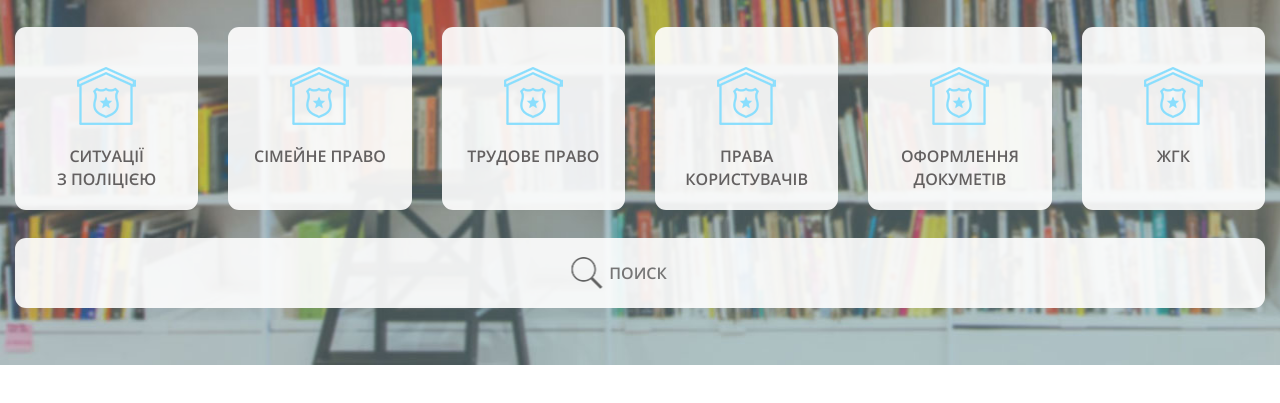
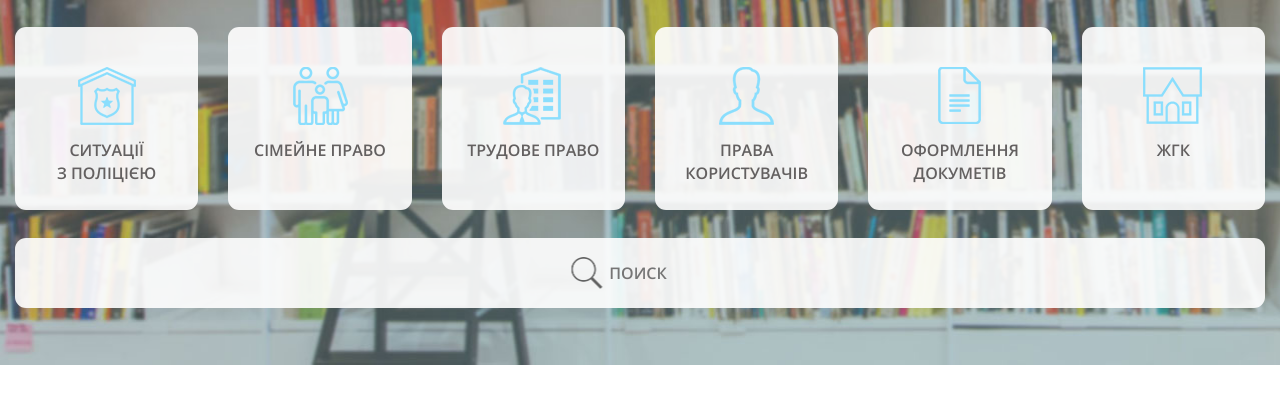
Before and after one commit to saynschuman/library, a website: page src/html/includes/_header.html in a window 1280 px wide. Shown: the part 385-788 px from the top of the page. Drawn offline with nearby package versions, Linux system fonts and the light colour scheme; files that its build step writes are made by us from their sources; files whose address does not match are found by name.

Commit message:
homepage finished

```diff
--- a/src/html/includes/_header.html
+++ b/src/html/includes/_header.html
@@ -39,37 +39,37 @@
             <div class="row">
                 <div class="col-md-2">
                      <div class="block">
-                         <div class="img"></div>
+                         <div class="img" id="police"></div>
                          <div class="title">Ситуації <br> з поліцією</div>
                      </div>
                 </div>
                 <div class="col-md-2">
                      <div class="block">
-                         <div class="img"></div>
+                         <div class="img" id="family"></div>
                          <div class="title">сімейне право</div>
                      </div>
                 </div>
                 <div class="col-md-2">
                      <div class="block">
-                         <div class="img"></div>
+                         <div class="img" id="work"></div>
                          <div class="title">ТРУДОВЕ ПРАВО</div>
                      </div>
                 </div>
                 <div class="col-md-2">
                      <div class="block">
-                         <div class="img"></div>
+                         <div class="img" id="users"></div>
                          <div class="title">ПРАВА КОРИСТУВАЧІВ</div>
                      </div>
                 </div>
                 <div class="col-md-2">
                      <div class="block">
-                         <div class="img"></div>
+                         <div class="img" id="docs"></div>
                          <div class="title">ОФОРМЛЕННЯ ДОКУМЕТІВ</div>
                      </div>
                 </div>
                 <div class="col-md-2">
                      <div class="block">
-                         <div class="img"></div>
+                         <div class="img" id="zhgk"></div>
                          <div class="title">ЖГК</div>
                      </div>
                 </div>
--- a/src/scss/main.scss
+++ b/src/scss/main.scss
@@ -148,7 +148,7 @@ header.header {
 				color: #fff;
 			}
 			.img {
-				background-image: url(../img/1-black.png);
+
 			}
 		}
 		&:hover {
@@ -158,20 +158,56 @@ header.header {
 				color: #fff;
 			}
 			.img {
-				background-image: url(../img/1-black.png);
+				&#police {
+					background-position: -17px -103px;
+				}
+				&#family {
+					background-position: -234px -103px;
+				}
+				&#work {
+					background-position: -449px -103px;
+				}
+				&#users {
+					background-position: -661px -103px;
+				}
+				&#docs {
+					background-position: -875px -103px;
+				}
+				&#zhgk {
+					background-position: -1088px -103px;
+				}
 			}
 		}
 		.img {
-			height: 58px;
-			width: 59px;
+			width: 60px;
+			height: 60px;
 			display: block;
 			margin: auto;
-			margin-bottom: 20px;
-			background-image: url(../img/1.png);
+			background-image: url(../img/ic-sprite.png);
+			background-position: 0 0;
+			&#police {
+				background-position: -17px -26px;
+			}
+			&#family {
+				background-position: -234px -26px;
+			}
+			&#work {
+				background-position: -449px -26px;
+			}
+			&#users {
+				background-position: -661px -26px;
+			}
+			&#docs {
+				background-position: -875px -26px;
+			}
+			&#zhgk {
+				background-position: -1088px -26px;
+			}
 		}
 		.title {
 			color: #636060;
 			text-transform: uppercase;
+			margin-top: 12px;
 		}
 	}
 }
```
Also changed, not shown: dist/css/main.css, dist/img/1-black.png (deleted), dist/img/1.png (deleted), dist/img/ic-sprite.png (added), dist/index.html, src/img/1-black.png (deleted), src/img/1.png (deleted), src/img/ic-sprite.png (added).
